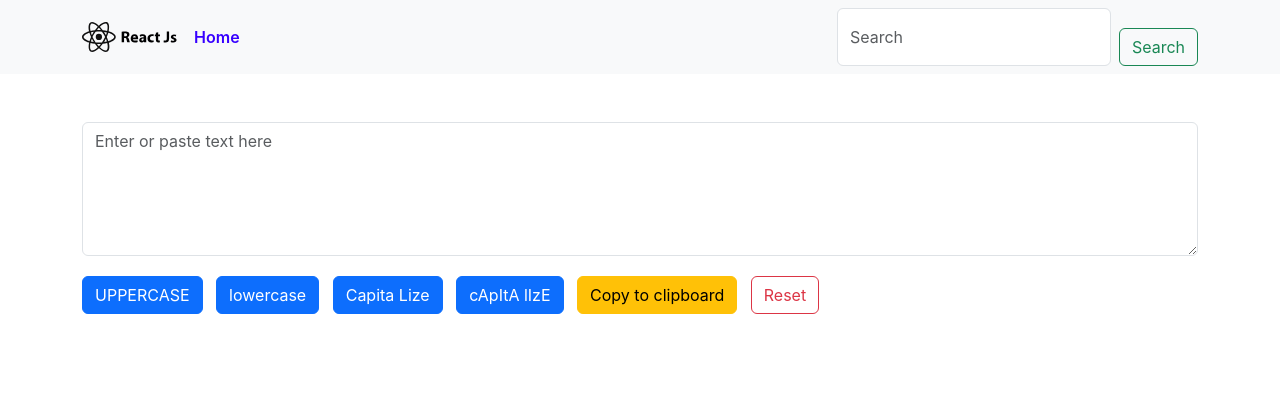
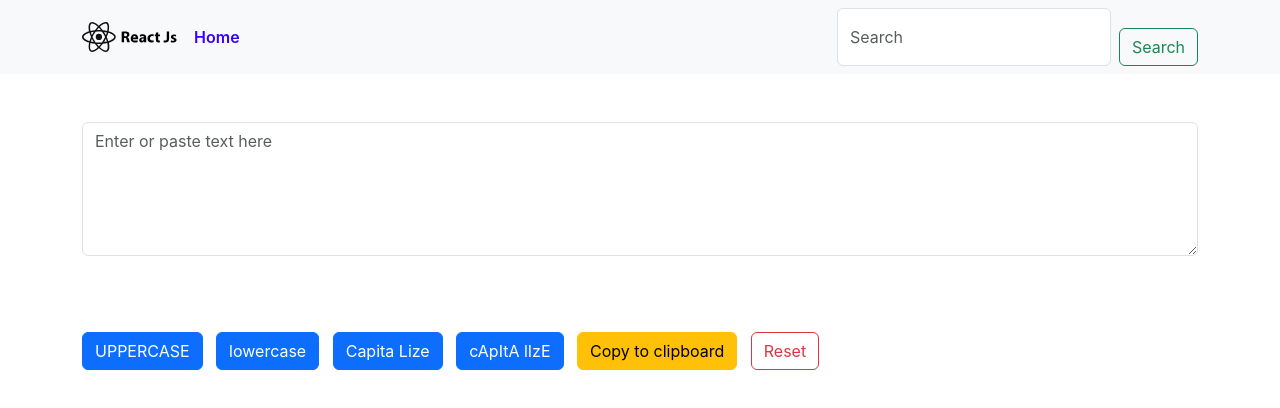
Before and after one commit to gautamgohel1/textconverter, a React (Create React App) app: page / in a window 1280 px wide. Shown: the top 408 px of the page. Built offline with nearby package versions, Linux system fonts and the light colour scheme.

Commit message:
1st commit

```diff
--- a/src/App.css
+++ b/src/App.css
@@ -41,5 +41,5 @@
 }
 .pt-3{
   margin: 0px;
-  padding-top: 0% !important;
+  padding-top: 5% !important;
 }
```
